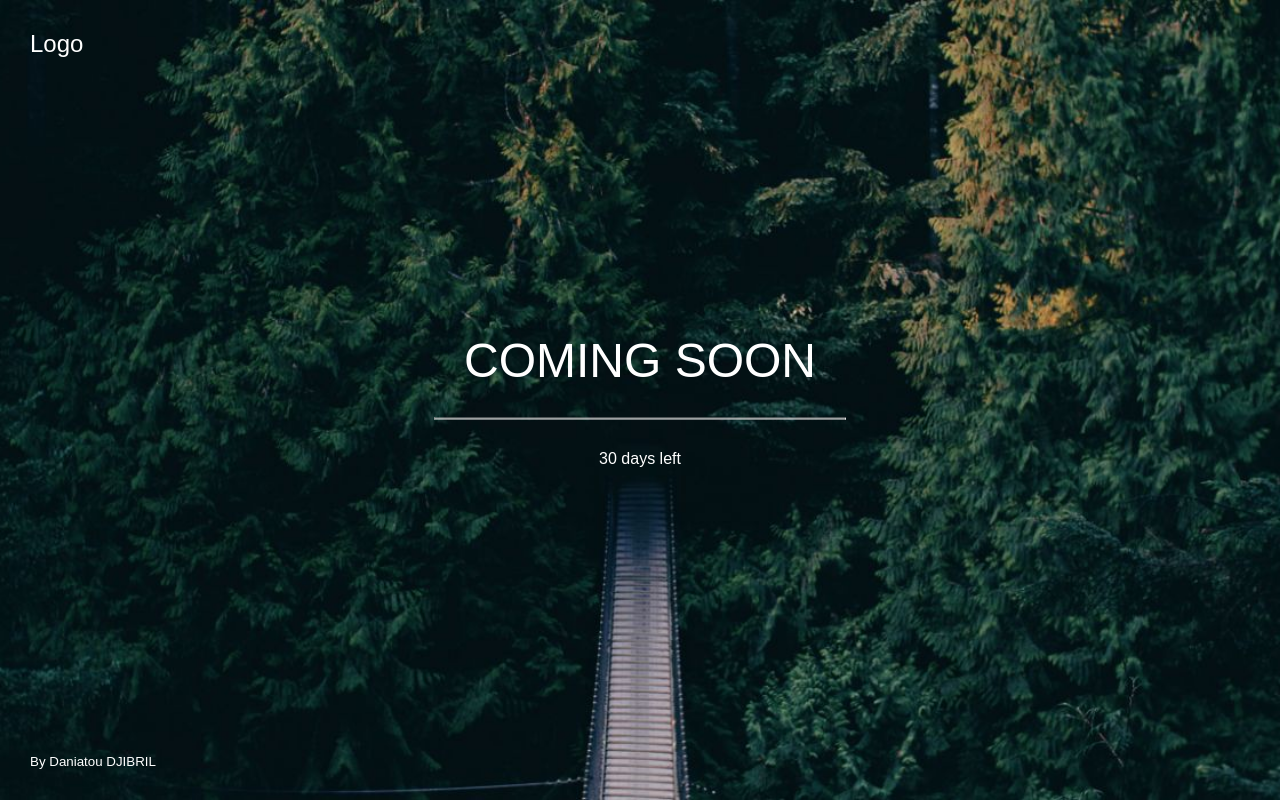
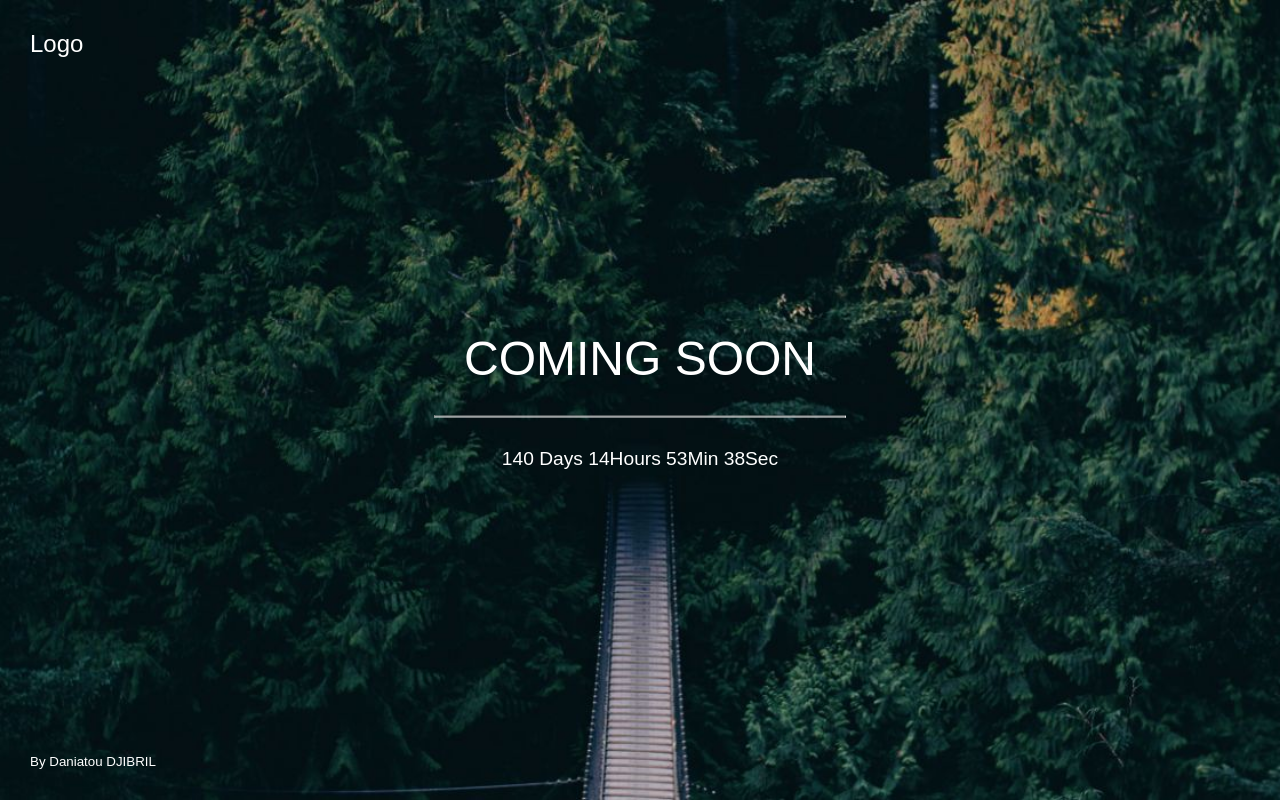
Before and after one commit to daniatou/Coming-soon-page, a plain HTML site: page index.html in a window 1280 px wide. Drawn offline with Linux system fonts and the light colour scheme.

Commit message:
adding count down with js

```diff
--- a/index.html
+++ b/index.html
@@ -17,18 +17,48 @@
         <main class="text-center">
             <h1 class="p-30">COMING SOON</h1>
             <hr>
-            <p class="p-30">
-                30 days left
+            <p id="launch-day" class="p-30">
             </p>
+
         </main>
 
-        <footer  class="p-30" >
-         <small>
-            By Daniatou DJIBRIL
-         </small>
+        <footer class="p-30">
+            <small>
+                By Daniatou DJIBRIL
+            </small>
         </footer>
 
     </div>
+
+
+    <script>
+        var launch_date = new Date("March 7, 2023 00:57:30").getTime();
+
+
+        var count = setInterval(function () {
+
+            var today = new Date().getTime();
+            //  Distance between today and the launch day date
+            var distance = launch_date - today;
+
+            var days = Math.floor(distance / (1000 * 60 * 60 * 24));
+            var hours = Math.floor((distance % (1000 * 60 * 60 * 24)) / (1000 * 60 * 60));
+            var minutes = Math.floor((distance % (1000 * 60 * 60)) / (1000 * 60));
+            var seconds = Math.floor((distance % (1000 * 60)) / 1000);
+
+            document.getElementById("launch-day").innerHTML = days + " Days " + hours + "Hours "
+                + minutes + "Min " + seconds + "Sec";
+            if (distance < 0) {
+                clearInterval(x);
+                document.getElementById("launch-day").innerHTML = "EXPIRED";
+            }
+        }, 1000);
+
+
+    </script>
+
 </body>
 
+
+
 </html>
--- a/style.css
+++ b/style.css
@@ -148,7 +148,9 @@
 h1 {
     font-size: 3em;
 }
-
+p{
+    font-size: 1.2em;
+}
 
 
 body {
```
